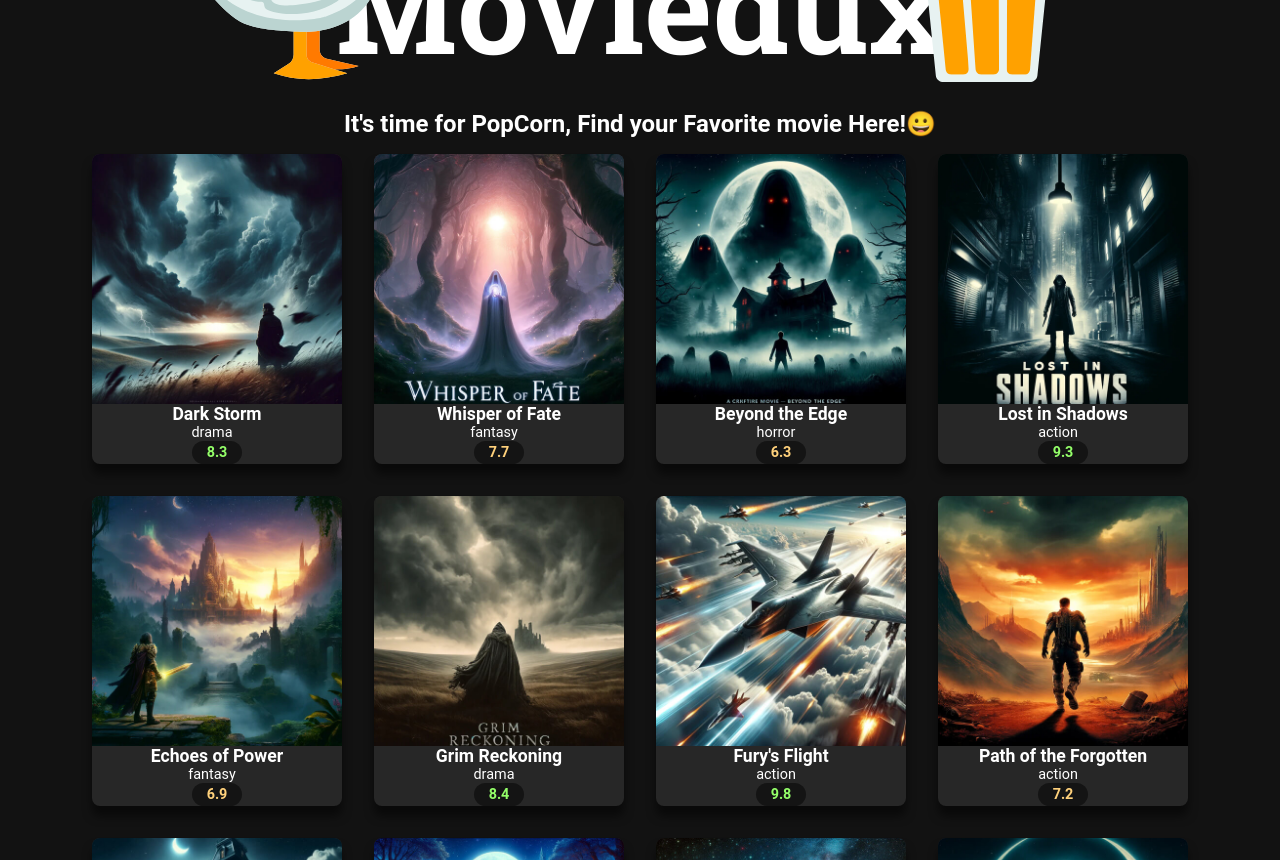
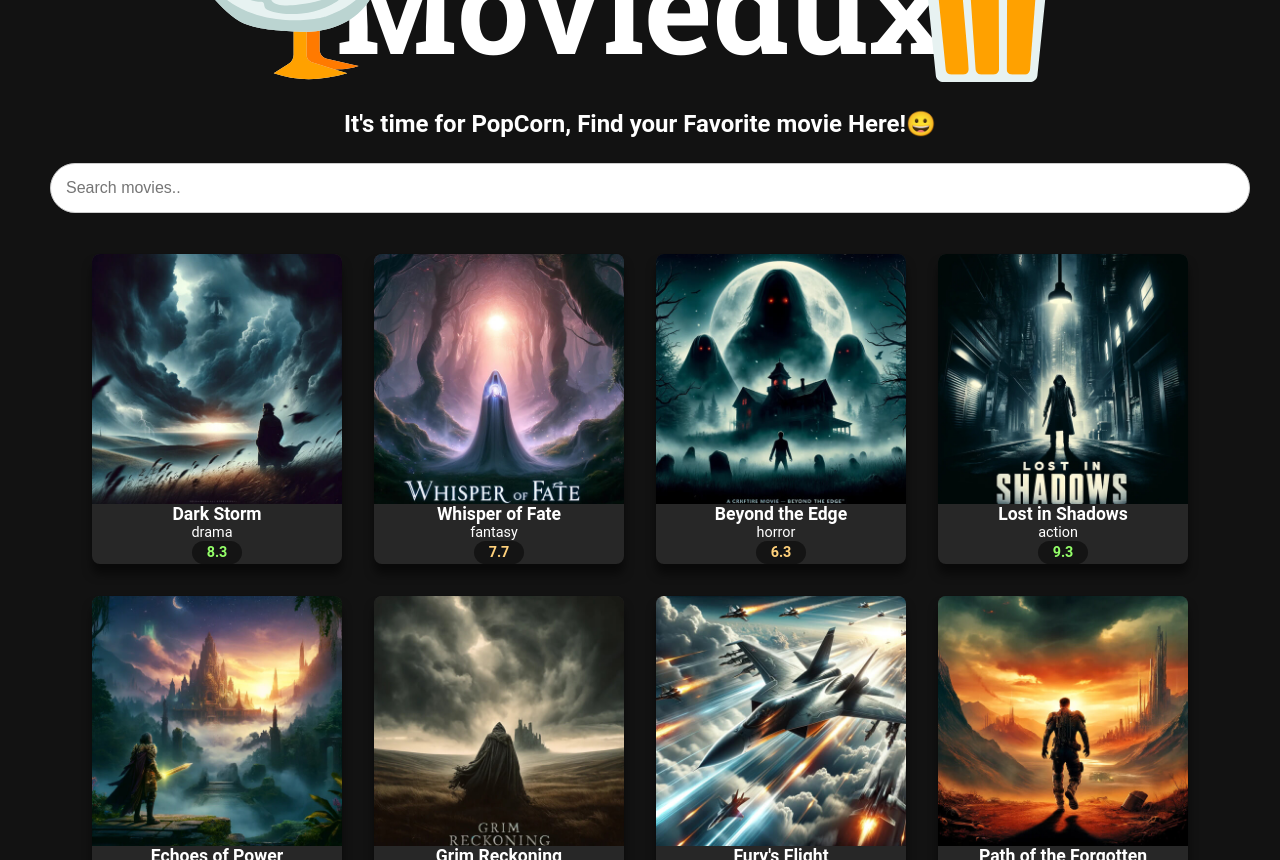
Before and after one commit to JDMUHIRWA/javascript-projects, a React (Create React App) app in the folder movie-page/moviehub/: page / in a window 1280 px wide. Shown: the part 240-1100 px from the top of the page. Built offline with nearby package versions, Linux system fonts and the light colour scheme.

Commit message:
refactor: Add search functionality to MoviesGrid component

```diff
--- a/movie-page/moviehub/src/components/MoviesGrid.js
+++ b/movie-page/moviehub/src/components/MoviesGrid.js
@@ -4,7 +4,7 @@ import MovieCard from "./MoviesCard";
 
 export default function MoviesGrid() {
   const [movies, setMovies] = React.useState([]);
-
+  const [search, setSearchTerm] = React.useState("");
   useEffect(() => {
     fetch("movies.json")
       .then((response) => response.json())
@@ -13,10 +13,13 @@ export default function MoviesGrid() {
       });
   }, []);
   return (
-    <div className="movies-grid">
-      {movies.map((movie) => (
-        <MovieCard movie={movie} key={movie.id} />
-      ))}
+    <div>
+      <input type="text" placeholder="Search movies.." className="search-input"></input>
+      <div className="movies-grid">
+        {movies.map((movie) => (
+          <MovieCard movie={movie} key={movie.id} />
+        ))}
+      </div>
     </div>
   );
 }
```
